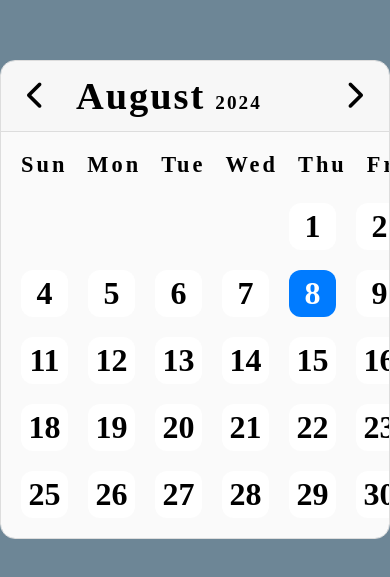
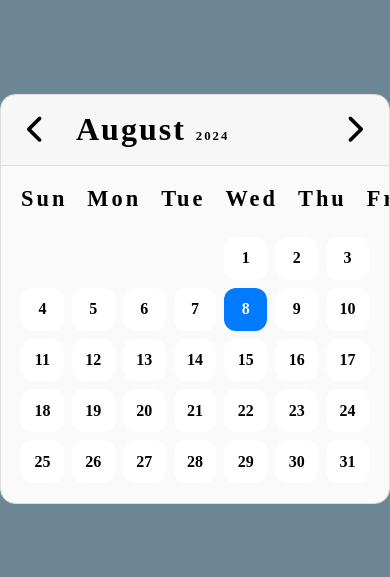
Before and after one commit to FallingSakura/Portfolio, a Vue app: page /calendar in a window 390 px wide. Shown: the part 123-700 px from the top of the page. Built offline with nearby package versions, Linux system fonts and the light colour scheme; a web font is replaced by a local one.

Commit message:
part media

```diff
--- a/src/components/CalendarCmp.vue
+++ b/src/components/CalendarCmp.vue
@@ -116,7 +116,7 @@ watch(react, () => {
 <style scoped>
 @import url('https://fonts.font.im/css?family=PT+Sans');
 .calendar {
-  width: 1000px;
+  width: 800px;
   border: 1px solid #ddd;
   border-radius: 15px;
   overflow: hidden;
@@ -198,4 +198,21 @@ watch(react, () => {
   /* color: white; */
   opacity: 0;
 }
+@media (max-width: 1100px) {
+  .calendar {
+    width: 600px;
+  }
+  .days div {
+    font-size: 1rem;
+  }
+  .calendar-header .year {
+    font-size: 0.8rem;
+  }
+  .calendar-header .month {
+    font-size: 2rem;
+  }
+  .calendar-body .days {
+    gap: 8px;
+  }
+}
 </style>
```
